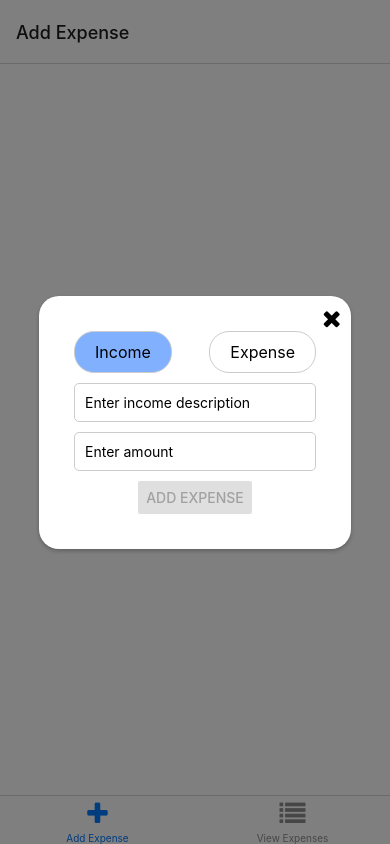
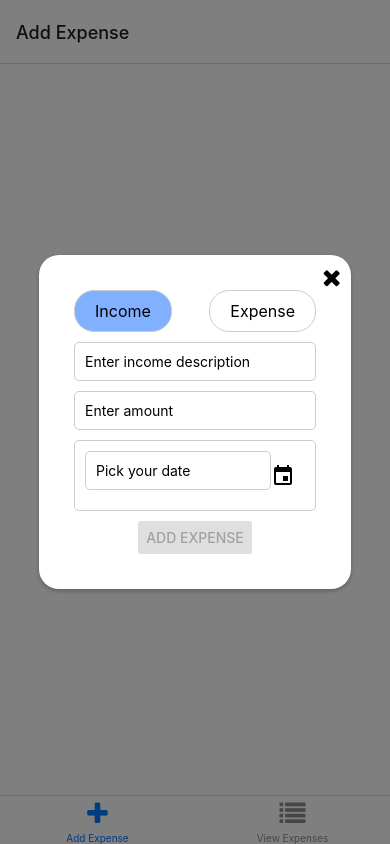
Before and after one commit to sarveshwaran-prakash/Native-Expense-Tracker, a React Native app: screen / in a window 390 px wide. Both pictures are taken after a click on the button "ADD EXPENSE". Built offline with nearby package versions, Linux system fonts and the light colour scheme; no server answers.

Commit message:
add date expenseInput

```diff
--- a/modals/ExpenseInputModal.tsx
+++ b/modals/ExpenseInputModal.tsx
@@ -9,7 +9,8 @@ import {
   Dimensions,
   Text,
 } from "react-native";
-import { FontAwesome } from "@expo/vector-icons";
+import { FontAwesome, Ionicons, MaterialIcons } from "@expo/vector-icons";
+import DateTimePicker from "@react-native-community/datetimepicker";
 
 const { width, height } = Dimensions.get("window");
 
@@ -30,6 +31,8 @@ const ExpenseInputModal: React.FC<ExpenseInputModalProps> = ({
 }) => {
   const [title, setTitle] = useState("");
   const [amount, setAmount] = useState("");
+  const [selectedDate, setSelectedDate] = useState<Date | null>(null);
+  const [showDatePicker, setShowDatePicker] = useState(false);
   const [selectedType, setSelectedType] = useState("Income");
 
   const handleAddExpense = () => {
@@ -37,12 +40,27 @@ const ExpenseInputModal: React.FC<ExpenseInputModalProps> = ({
     setTitle("");
     setAmount("");
   };
+  const handleDateChange = (event: any, selectedDate?: Date) => {
+    setShowDatePicker(false);
+    if (selectedDate) {
+      setSelectedDate(selectedDate);
+    }
+  };
+
+  const showDatePickerModal = () => {
+    setShowDatePicker(true);
+  };
+
+  const clearDate = () => {
+    setSelectedDate(null);
+  };
 
   // Placeholder text based on selected type
   const placeholderText =
     selectedType === "Expense"
       ? "Enter expense description"
       : "Enter income description";
+  console.log(selectedDate);
 
   return (
     <Modal
@@ -93,6 +111,33 @@ const ExpenseInputModal: React.FC<ExpenseInputModalProps> = ({
             placeholder="Enter amount"
             keyboardType="numeric"
           />
+          <View style={[styles.dateContainer, styles.input]}>
+            <TouchableOpacity
+              style={styles.inputContainer}
+              onPress={showDatePickerModal}
+            >
+              <TextInput
+                style={styles.input}
+                placeholder="Pick your date"
+                editable={false}
+                value={selectedDate ? selectedDate.toDateString() : ""}
+              />
+              <MaterialIcons name="event" size={24} color="black" />
+            </TouchableOpacity>
+            {selectedDate && (
+              <TouchableOpacity style={styles.clearButton} onPress={clearDate}>
+                <Ionicons name="close" size={20} color="gray" />
+              </TouchableOpacity>
+            )}
+            {showDatePicker && (
+              <DateTimePicker
+                value={selectedDate || new Date()}
+                mode="date"
+                display="default"
+                onChange={handleDateChange}
+              />
+            )}
+          </View>
           <Button
             title="Add Expense"
             onPress={handleAddExpense}
@@ -160,6 +205,19 @@ const styles = StyleSheet.create({
   buttonText: {
     fontSize: 16,
   },
+  inputContainer: {
+    flex: 1,
+    flexDirection: "row",
+    alignItems: "center",
+    paddingRight: 10,
+  },
+  clearButton: {
+    marginLeft: 10,
+  },
+  dateContainer: {
+    flexDirection: "row",
+    alignItems: "center",
+  },
 });
 
 export default ExpenseInputModal;
--- a/package.json
+++ b/package.json
@@ -10,6 +10,8 @@
     "test": "jest"
   },
   "dependencies": {
+    "@expo/vector-icons": "^14.0.1",
+    "@react-native-community/datetimepicker": "^8.0.0",
     "@react-navigation/bottom-tabs": "^6.5.20",
     "@react-navigation/material-bottom-tabs": "^6.2.28",
     "expo": "~50.0.17",
--- a/store/ExpenseContext.tsx
+++ b/store/ExpenseContext.tsx
@@ -53,15 +53,7 @@ const expenseReducer = (state: State, action: Action): State => {
         ...state,
         expenses: action.payload.expenses,
       };
-    case "UPDATE_EXPENSE":
-      return {
-        ...state,
-        expenses: state.expenses.map((expense) =>
-          expense.id === action.payload.expense.id
-            ? action.payload.expense
-            : expense
-        ),
-      };
+
     default:
       return state;
   }
```
Also changed, not shown: 1 other file (tests, documents, lock files or other folders).
